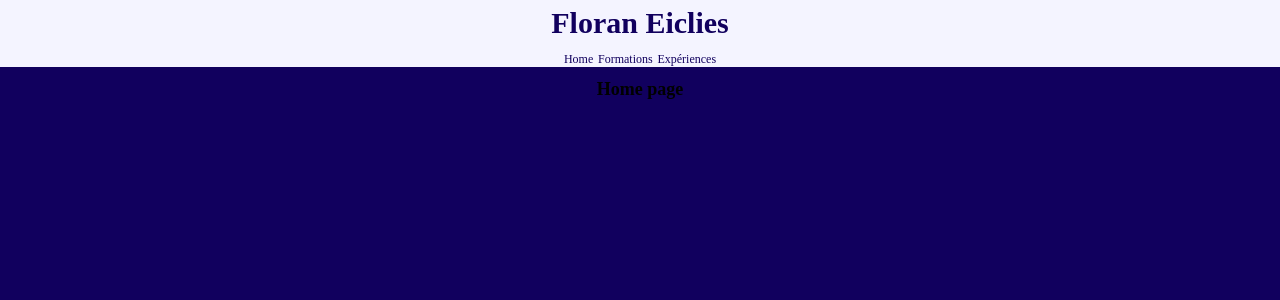
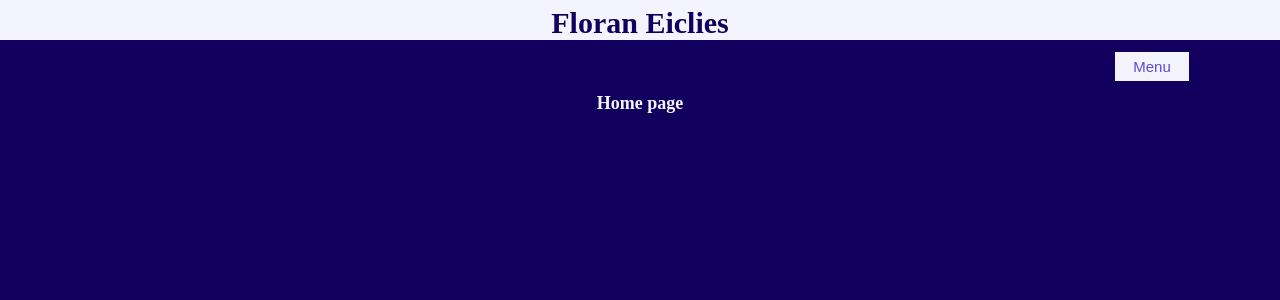
Before and after one commit to e-floran/onlinecv, a React (Create React App) app: page / in a window 1280 px wide. Shown: the top 300 px of the page. Built offline with nearby package versions, Linux system fonts and the light colour scheme.

Commit message:
added list button

```diff
--- a/src/components/Home.jsx
+++ b/src/components/Home.jsx
@@ -1,3 +1,4 @@
+import '../style/home.css';
 function Home(){
     return(
         <div>
--- a/src/components/Navbar.jsx
+++ b/src/components/Navbar.jsx
@@ -1,10 +1,27 @@
+import React, {useState} from 'react';
+
 function Navbar(){
+    const [open, setOpen] = useState(false);
+    const handleOpen = () =>{
+        if (open){
+            setOpen(false);
+        } else{
+            setOpen(true);
+        };
+    }
     return(
         <nav>
             <ul>
-                <li>Home</li>
-                <li>Formations</li>
-                <li>Expériences</li>
+                <button type="button" onClick={handleOpen}>Menu</button>
+                <li className={
+                    open?"displayed" : ""
+                }>Home</li>
+                <li className={
+                    open?"displayed" : ""
+                }>Formations</li>
+                <li className={
+                    open?"displayed" : ""
+                }>Expériences</li>
             </ul>
         </nav>
     )
--- a/src/style/header.css
+++ b/src/style/header.css
@@ -1,11 +1,9 @@
 header {
   width: 100%;
-  padding-top: 0.5rem;
   margin-bottom: 1rem;
-  background-color: var(--whitish);
   display: flex;
   flex-flow: row wrap;
-  justify-content: space-around;
+  justify-content: right;
   align-items: flex-start;
   color: var(--darkBlue);
 }
@@ -21,16 +19,35 @@ h1 {
   text-align: center;
   font-size: 2.5rem;
   margin-bottom: 1rem;
+  padding-top: 0.5rem;
+  background-color: var(--whitish);
 }
-
+nav {
+  width: 20%;
+}
 ul {
   list-style: none;
   display: flex;
-  flex-flow: row nowrap;
-  justify-content: space-around;
-  align-items: flex-start;
+  flex-flow: column nowrap;
+  justify-content: center;
+  align-items: center;
+}
+
+button {
+  background-color: var(--whitish);
+  font-size: 1.25rem;
+  color: var(--lightBlue);
+  border: none;
+  padding: 0.5rem 1.5rem;
 }
 
 li {
-  margin: 0 0.2rem;
+  padding: 0 0.2rem;
+  font-size: 1.25rem;
+  background-color: var(--lightBlue);
+  color: var(--whitish);
+  display: none;
 }
+.displayed {
+  display: inline;
+}
--- /dev/null
+++ b/src/style/home.css
@@ -0,0 +1,3 @@
+h2 {
+  color: var(--whitish);
+}
```
